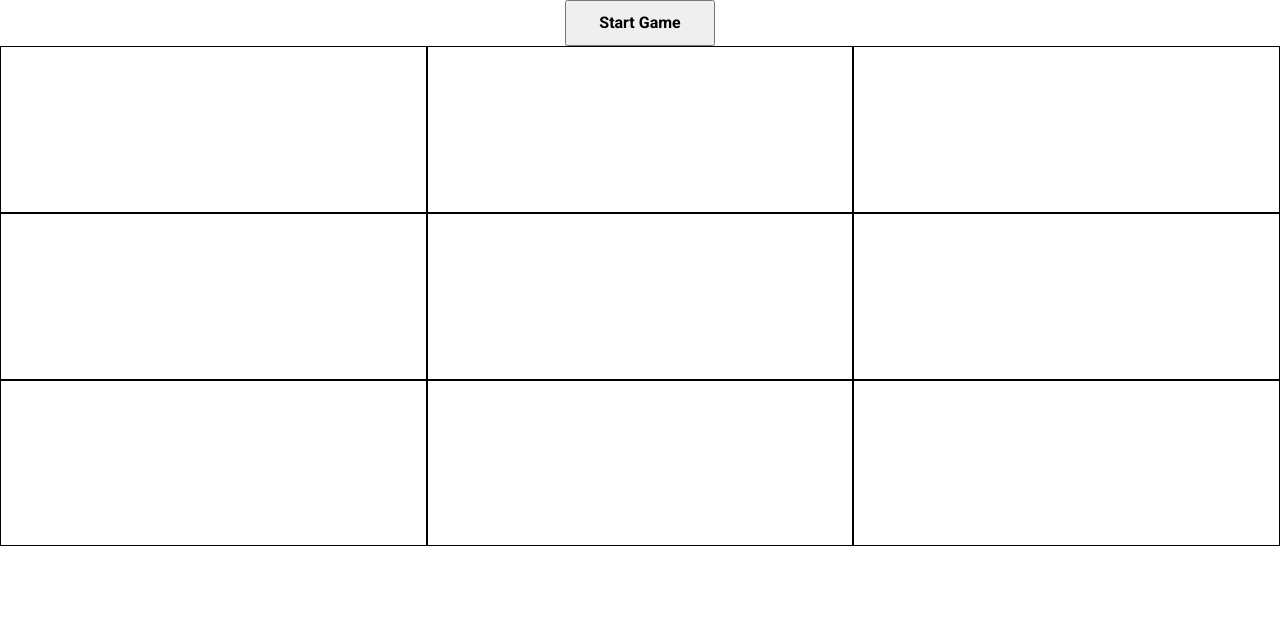
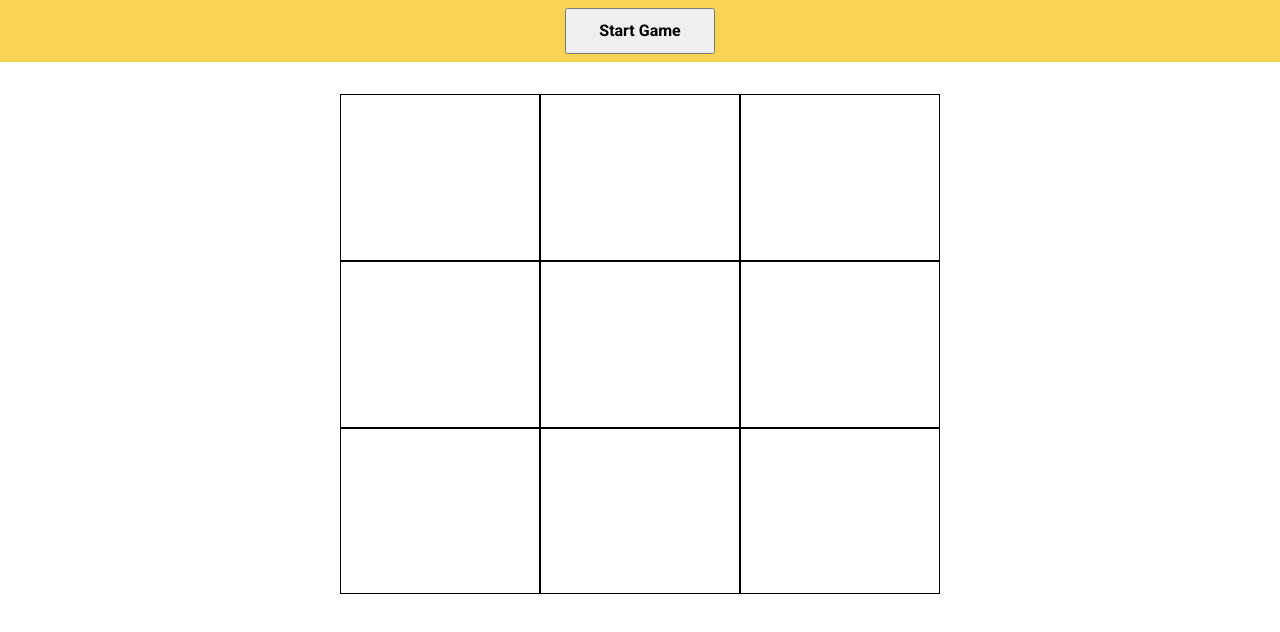
Before and after one commit to ffdmatt/odin-tictactoe, a website: page index.html in a window 1280 px wide. Drawn offline with Linux system fonts and the light colour scheme.

```diff
--- a/script.js
+++ b/script.js
@@ -62,7 +62,7 @@
 
 // is this safe?
 const theGameBoard = gameBoard;
-let currentTurn = 0;
+let currentTurn = 1;
 
 // player factory with score, marker(?), winlose(?)
 const player = (id, marker, name) => {
@@ -221,7 +221,7 @@
         //    theBoard[2] == theBoard[5] == theBoard[8]);
         // loop 3 times
         // each time start at 0, 1, and 2 (n+1)
-        for(i = 0; i < 9; i++) {
+        for(i = 0; i < 3; i++) {
             // inner loop moves 3 steps n + 3
             if(theBoard[i].checkFilled()) {
                 if(theBoard[i].getMark() == theBoard[i + 3].getMark()
--- a/style.css
+++ b/style.css
@@ -1,16 +1,28 @@
+:root {
+    --primary: #f9d353;
+}
+
 body, p, span {
     font-family: 'Roboto', 'sans-serif';
 }
 
-header {
+header, main {
     display: flex;
     justify-content: center;
+}
+
+header {
+    background-color: var(--primary);
+    padding: .5rem 1rem;
+    margin-bottom: 2rem;
 }
 
 #gameBoard {
     display: grid;
     grid-template: repeat(3, 1fr) / repeat(3, 1fr);
     min-height: 500px;
+    max-width: 700px;
+    min-width: min(100%, 600px);
 }
 
 #gameBoard > div {
```
